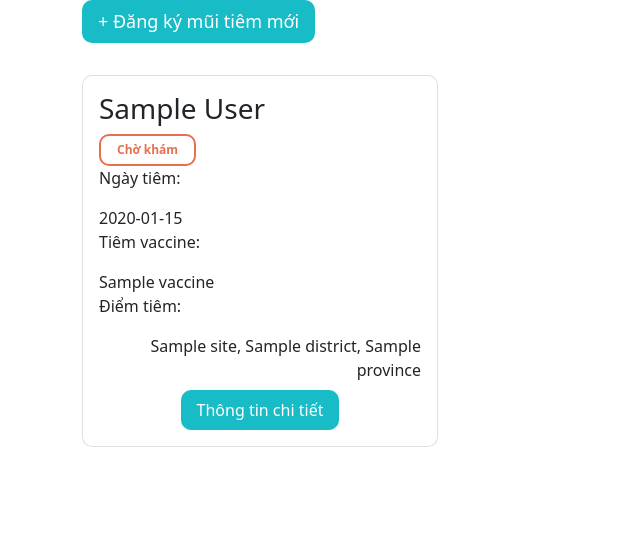
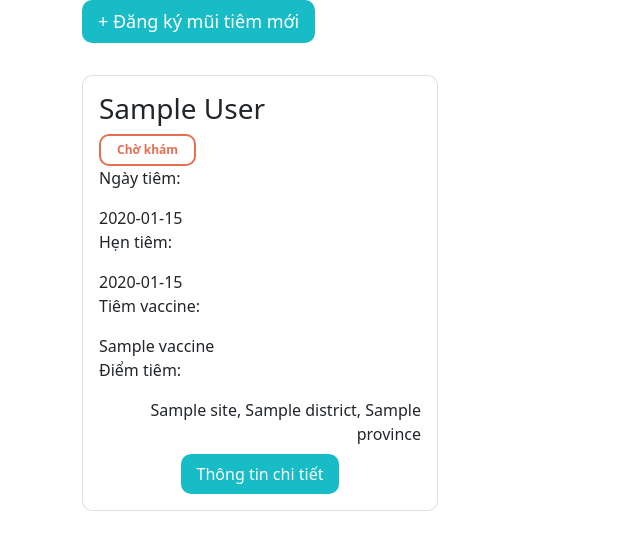
Before and after one commit to censodev/aptech_prj600, a PHP site: page / in a window 1280 px wide. Shown: the part 80-630 px from the top of the page, without its empty margins (0-640 px from the left). Run offline with PHP 8.4, Linux system fonts and the light colour scheme; the visitor is signed in with stand-in values (Sample User, id 1); tables that the repository leaves empty hold one stand-in row (values such as "Sample post").

Commit message:
hẹn tiêm

```diff
--- a/sql/ddl.sql
+++ b/sql/ddl.sql
@@ -110,6 +110,7 @@ create table profiles
     address           varchar(100)  null,
     screen_test       varchar(255)  null,
     symptom           text          null,
+    appointment_date  date          null,
     constraint profiles_id_uindex
         unique (id)
 );
--- a/src/views/home.view.php
+++ b/src/views/home.view.php
@@ -33,6 +33,14 @@
                                 </div>
                                 <div class="infor">
                                     <p id="dateOfBirth" class="mb-0"><?php echo $u['injection_date'] ?></p>
+                                </div>
+                            </div>
+                            <div class="person-infor">
+                                <div class="title">
+                                    <p>Hẹn tiêm:</p>
+                                </div>
+                                <div class="infor">
+                                    <p id="dateOfBirth" class="mb-0"><?php echo $u['appointment_date'] ?? 'Không' ?></p>
                                 </div>
                             </div>
                             <div class="person-infor">
```
Also changed, not shown: src/core/controllers/admin/profile/complete.controller.php (+14 -3 lines), src/core/controllers/admin/profile/failed.controller.php (deleted, +0 -7 lines), src/views/admin/profile.view.php (+7 -4 lines).
